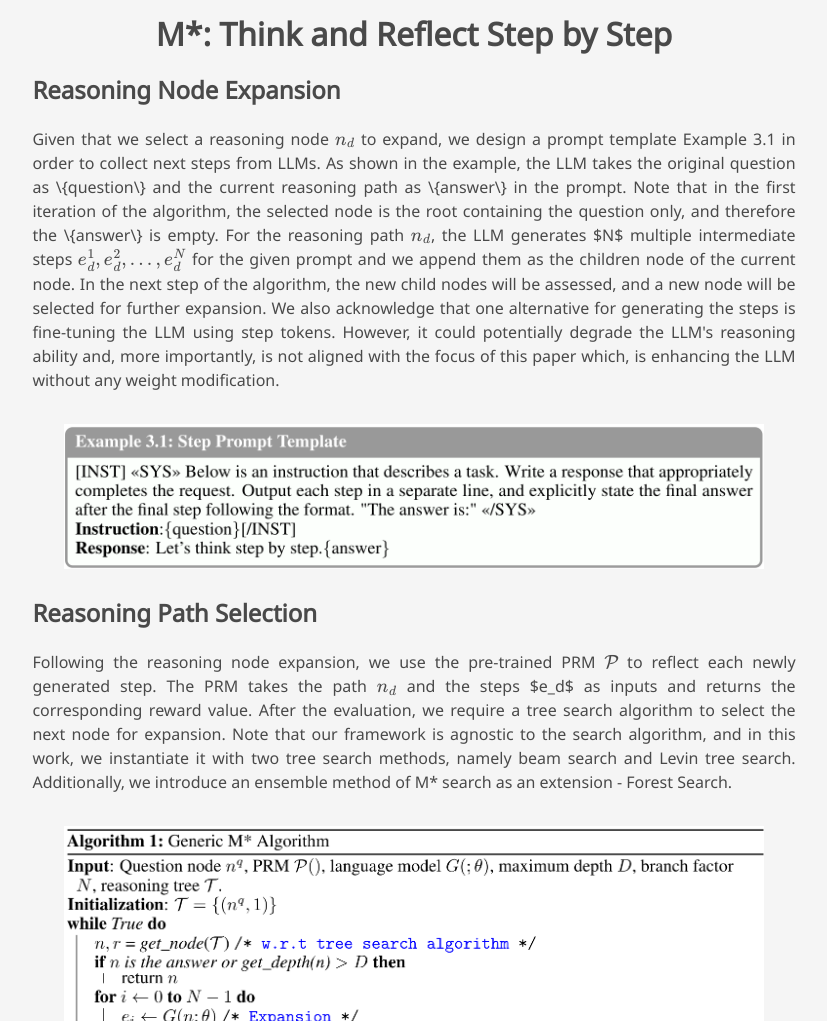
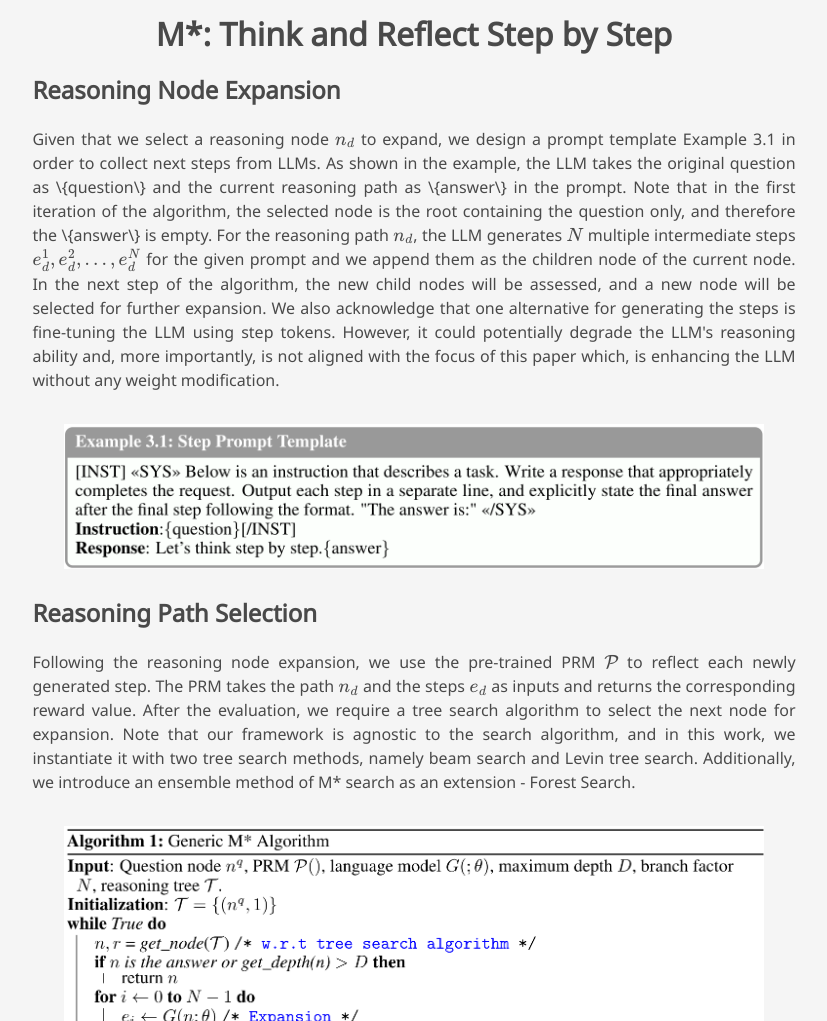
Before and after one commit to mstar-hw/mindstar, a plain HTML site: page index.html in a window 1280 px wide. Shown: the part 2960-3981 px from the top of the page, without its empty margins (226-1053 px from the left). Drawn offline with nearby package versions, Linux system fonts and the light colour scheme; some icons are missing; a web font is replaced by a local one.

Commit message:
Update index.html

```diff
--- a/index.html
+++ b/index.html
@@ -207,7 +207,7 @@
           <h3 class="title is-4">Reasoning Node Expansion</h3>
           <div class="content has-text-justified">
             <p>
-            Given that we select a reasoning node \(n_d\) to expand, we design a prompt template Example 3.1 in order to collect next steps from LLMs.  As shown in the example, the LLM takes the original question as \{question\} and the current reasoning path as \{answer\} in the prompt. Note that in the first iteration of the algorithm, the selected node is the root containing the question only, and therefore the \{answer\} is empty.  For the reasoning path \(n_d\), the LLM generates $N$ multiple intermediate steps \(e^1_{d}, e^2_{d}, \dots, e^N_{d}\) for the given prompt and we append them as the children node of the current node.  In the next step of the algorithm, the new child nodes will be assessed, and a new node will be selected for further expansion.  We also acknowledge that one alternative for generating the steps is fine-tuning the LLM using step tokens.  However, it could potentially degrade the LLM's reasoning ability and, more importantly, is not aligned with the focus of this paper which, is enhancing the LLM without any weight modification.
+            Given that we select a reasoning node \(n_d\) to expand, we design a prompt template Example 3.1 in order to collect next steps from LLMs.  As shown in the example, the LLM takes the original question as \{question\} and the current reasoning path as \{answer\} in the prompt. Note that in the first iteration of the algorithm, the selected node is the root containing the question only, and therefore the \{answer\} is empty.  For the reasoning path \(n_d\), the LLM generates \(N\) multiple intermediate steps \(e^1_{d}, e^2_{d}, \dots, e^N_{d}\) for the given prompt and we append them as the children node of the current node.  In the next step of the algorithm, the new child nodes will be assessed, and a new node will be selected for further expansion.  We also acknowledge that one alternative for generating the steps is fine-tuning the LLM using step tokens.  However, it could potentially degrade the LLM's reasoning ability and, more importantly, is not aligned with the focus of this paper which, is enhancing the LLM without any weight modification.
             </p>
             <figure>
           <img src="static/images/Example3.1.png" alt="example3.1">
@@ -218,7 +218,7 @@
           <h3 class="title is-4">Reasoning Path Selection</h3>
           <div class="content has-text-justified">
             <p>
-            Following the reasoning node expansion, we use the pre-trained PRM \(\mathcal{P}\) to reflect each newly generated step. The PRM takes the path \(n_d\) and the steps $e_d$ as inputs and returns the corresponding reward value.  After the evaluation, we require a tree search algorithm to select the next node for expansion.  Note that our framework is agnostic to the search algorithm, and in this work, we instantiate it with two tree search methods, namely beam search and Levin tree search.  Additionally, we introduce an ensemble method of M* search as an extension - Forest Search.
+            Following the reasoning node expansion, we use the pre-trained PRM \(\mathcal{P}\) to reflect each newly generated step. The PRM takes the path \(n_d\) and the steps \(e_d\) as inputs and returns the corresponding reward value.  After the evaluation, we require a tree search algorithm to select the next node for expansion.  Note that our framework is agnostic to the search algorithm, and in this work, we instantiate it with two tree search methods, namely beam search and Levin tree search.  Additionally, we introduce an ensemble method of M* search as an extension - Forest Search.
             </p>
             <figure>
           <img src="static/images/MStarAlgo.png" alt="algo">
```
